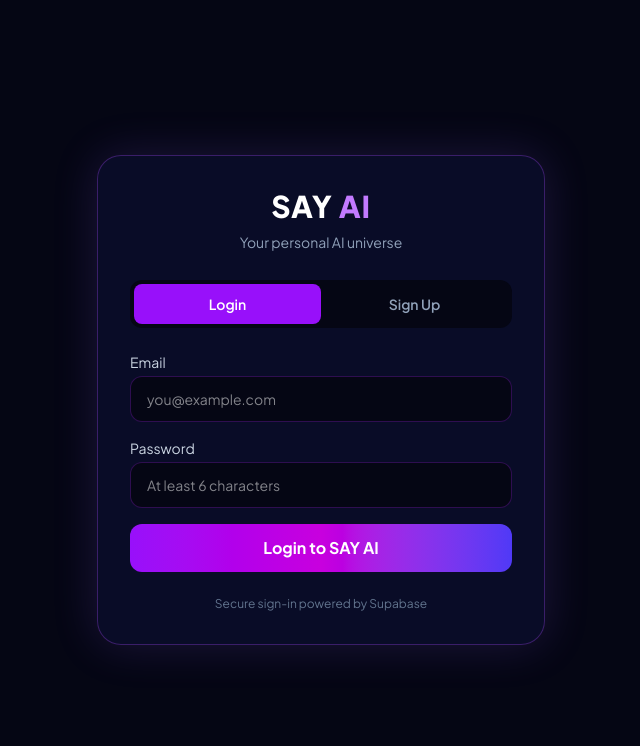
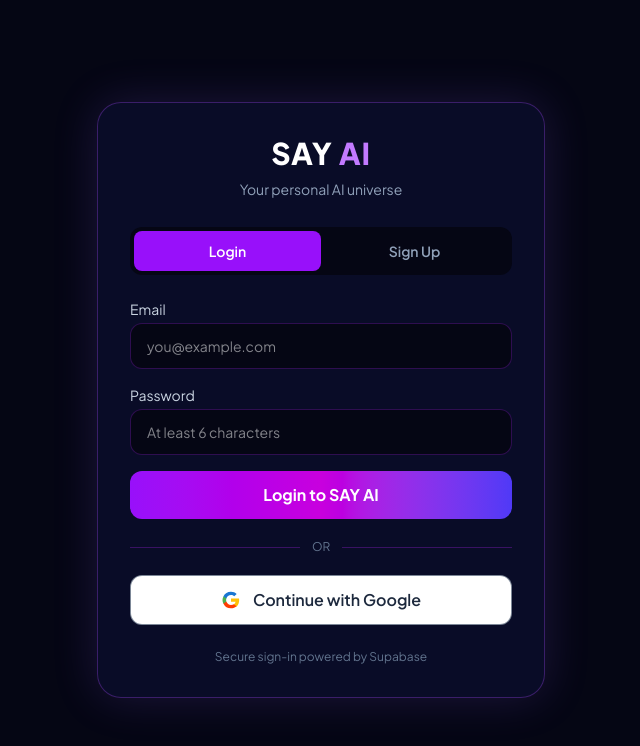
Before and after one commit to trrahamanofficial/Say-Ai, a React (Vite) app: page / in a window 1280 px wide. Shown: the top 746 px of the page, without its empty margins (319-959 px from the left). Built offline with nearby package versions, Linux system fonts and the light colour scheme; no server answers.

Commit message:
Add Google OAuth sign-in button (#2)

```diff
--- a/src/AuthGate.tsx
+++ b/src/AuthGate.tsx
@@ -18,7 +18,7 @@ const emptyProfile = (id: string, email: string, name: string, role: 'user' | 'a
 });
 
 async function loadProfile(userId: string, email: string, metadata: Record<string, unknown> = {}) {
-  if (!supabase) return emptyProfile(userId, email, String(metadata.full_name || 'SAY AI User'));
+  if (!supabase) return emptyProfile(userId, email, String(metadata.full_name || metadata.name || 'SAY AI User'));
   const [primary, legacy] = await Promise.all([
     supabase.from('users_profiles').select('*').eq('id', userId).maybeSingle(),
     supabase.from('profiles').select('*').eq('id', userId).maybeSingle()
@@ -88,6 +88,24 @@ export default function AuthGate() {
     } finally { setBusy(false); }
   };
 
+  const signInWithGoogle = async () => {
+    if (!supabase) return;
+    setBusy(true); setMessage('');
+    try {
+      const { error } = await supabase.auth.signInWithOAuth({
+        provider: 'google',
+        options: {
+          redirectTo: `${window.location.origin}${window.location.pathname}`,
+          queryParams: { access_type: 'offline', prompt: 'select_account' }
+        }
+      });
+      if (error) throw error;
+    } catch (error) {
+      setMessage(error instanceof Error ? error.message : 'Google sign-in failed. Please try again.');
+      setBusy(false);
+    }
+  };
+
   const signOut = async () => { await supabase?.auth.signOut(); setProfile(null); setSession(null); };
 
   if (!isSupabaseConfigured || !supabase) {
@@ -119,6 +137,11 @@ export default function AuthGate() {
           <label className="block text-sm text-slate-300">Password<input type="password" required minLength={6} value={password} onChange={e => setPassword(e.target.value)} autoComplete={mode === 'signup' ? 'new-password' : 'current-password'} className="mt-1 w-full rounded-xl border border-purple-900/50 bg-[#050614] px-4 py-3 text-white outline-none focus:border-purple-500" placeholder="At least 6 characters" /></label>
           <button disabled={busy} className="w-full rounded-xl bg-gradient-to-r from-purple-600 via-fuchsia-600 to-indigo-600 py-3 font-bold text-white disabled:opacity-60">{busy ? 'Please wait...' : mode === 'signup' ? 'Create Account' : 'Login to SAY AI'}</button>
         </form>
+        <div className="my-5 flex items-center gap-3 text-xs text-slate-500"><span className="h-px flex-1 bg-purple-900/60" /><span>OR</span><span className="h-px flex-1 bg-purple-900/60" /></div>
+        <button type="button" onClick={signInWithGoogle} disabled={busy} className="flex w-full items-center justify-center gap-3 rounded-xl border border-slate-600/70 bg-white py-3 font-semibold text-slate-800 transition hover:bg-slate-100 disabled:opacity-60">
+          <svg aria-hidden="true" viewBox="0 0 48 48" className="h-5 w-5"><path fill="#FFC107" d="M43.6 24.5c0-1.4-.1-2.8-.4-4.1H24v7.8h11a9.4 9.4 0 0 1-4.1 6.2v5.1h6.7c3.9-3.6 6-8.9 6-15Z"/><path fill="#FF3D00" d="M24 44c5.5 0 10.1-1.8 13.5-4.9l-6.7-5.1c-1.8 1.2-4.1 2-6.8 2-5.2 0-9.6-3.5-11.2-8.2H5.9v5.2A20 20 0 0 0 24 44Z"/><path fill="#4CAF50" d="M12.8 27.8a12 12 0 0 1 0-7.6V15H5.9a20 20 0 0 0 0 18l6.9-5.2Z"/><path fill="#1976D2" d="M24 12.1c3 0 5.7 1 7.8 3.1l5.8-5.8C34.1 6.1 29.5 4 24 4A20 20 0 0 0 5.9 15l6.9 5.2c1.6-4.7 6-8.1 11.2-8.1Z"/></svg>
+          Continue with Google
+        </button>
         {message && <p className="mt-4 rounded-xl border border-purple-500/20 bg-purple-950/30 p-3 text-sm text-slate-200">{message}</p>}
         <p className="mt-6 text-center text-xs text-slate-500">Secure sign-in powered by Supabase</p>
       </div>
```
